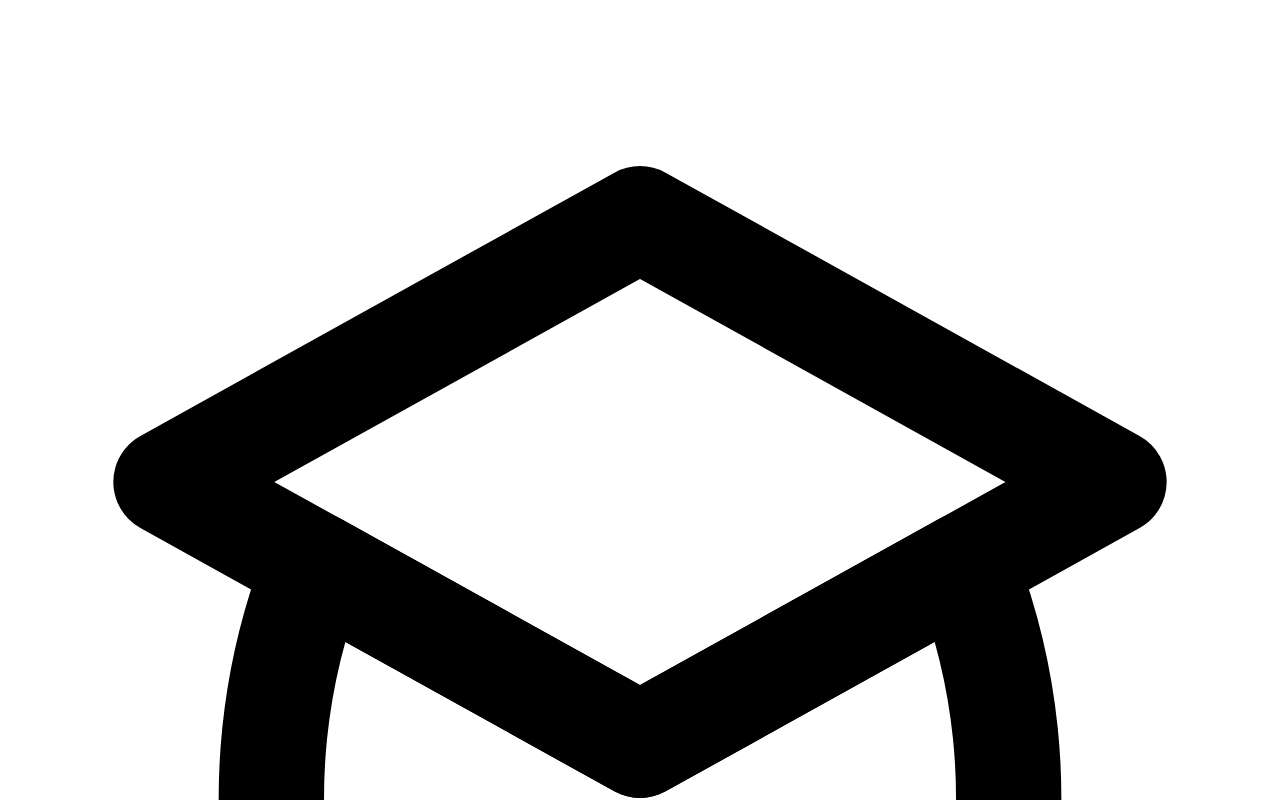
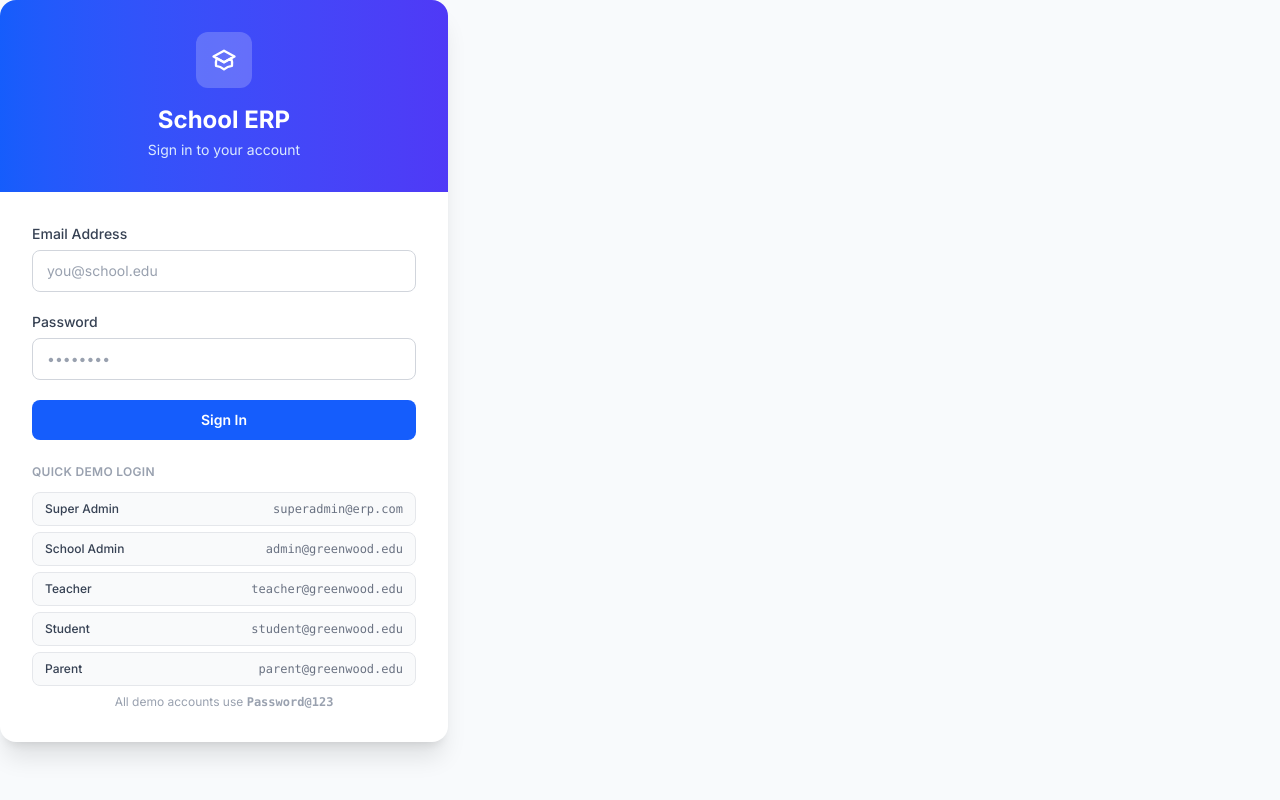
Before and after one commit to amninderprinxe/School-ERP, a Next.js app: page /login in a window 1280 px wide. Shown: the top 800 px of the page. Built offline with nearby package versions, Linux system fonts and the light colour scheme.

Commit message:
add layout.tsx, page.tsx and global.css

```diff
--- /dev/null
+++ b/src/app/globals.css
@@ -0,0 +1,11 @@
+@import "tailwindcss";
+
+* {
+  box-sizing: border-box;
+}
+
+body {
+  margin: 0;
+  background: #f8fafc;
+  color: #0f172a;
+}
--- /dev/null
+++ b/src/app/layout.tsx
@@ -0,0 +1,28 @@
+import type { Metadata } from "next";
+import { Inter } from "next/font/google";
+import { Providers } from "@/components/providers";
+import "./globals.css";
+
+const inter = Inter({ subsets: ["latin"] });
+
+export const metadata: Metadata = {
+  title: {
+    default: "School ERP",
+    template: "%s | School ERP",
+  },
+  description: "Multi-tenant School Management Platform",
+};
+
+export default function RootLayout({
+  children,
+}: {
+  children: React.ReactNode;
+}) {
+  return (
+    <html lang="en">
+      <body className={`${inter.className} antialiased bg-gray-50 text-gray-900`}>
+        <Providers>{children}</Providers>
+      </body>
+    </html>
+  );
+}
--- /dev/null
+++ b/src/app/page.tsx
@@ -0,0 +1,19 @@
+import { auth } from "@/lib/auth";
+import { getDashboardPath } from "@/lib/utils";
+import { redirect } from "next/navigation";
+
+/**
+ * Root page: redirect authenticated users to their role dashboard,
+ * unauthenticated users to login.
+ * The middleware handles this for most routes, but this covers
+ * a direct visit to "/".
+ */
+export default async function HomePage() {
+  const session = await auth();
+
+  if (!session?.user) {
+    redirect("/login");
+  }
+
+  redirect(getDashboardPath(session.user.role));
+}
```
